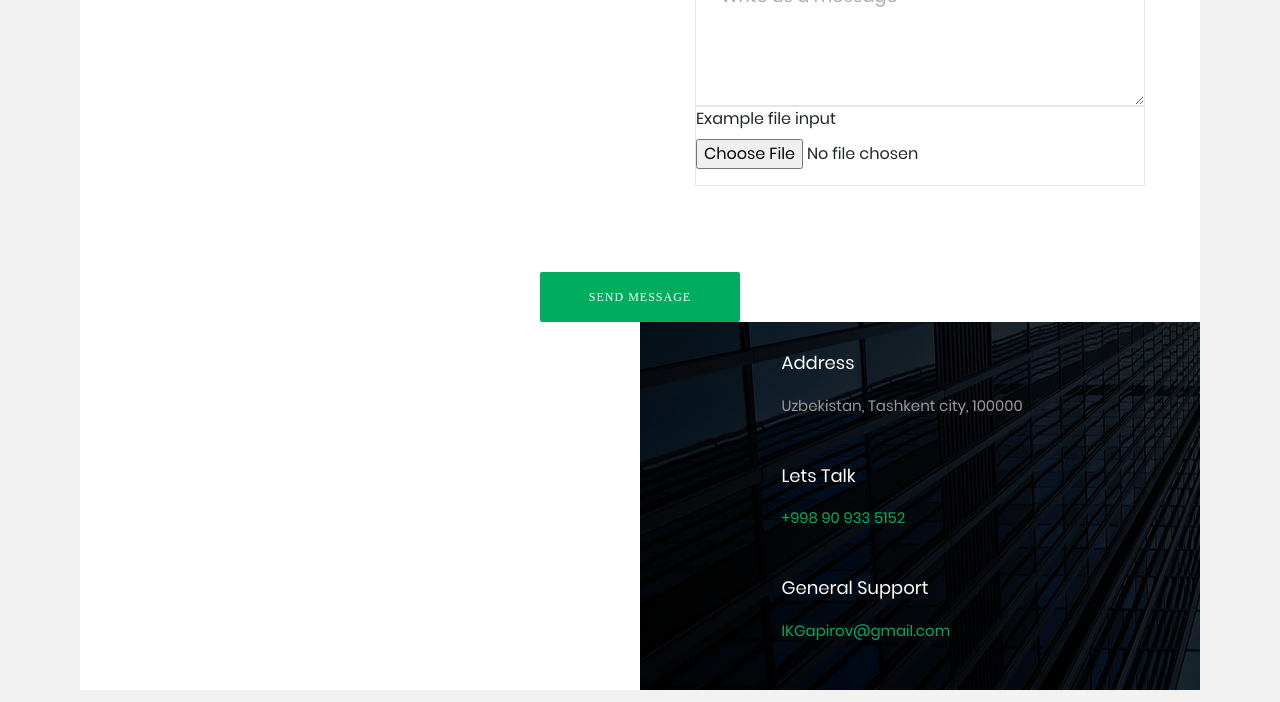
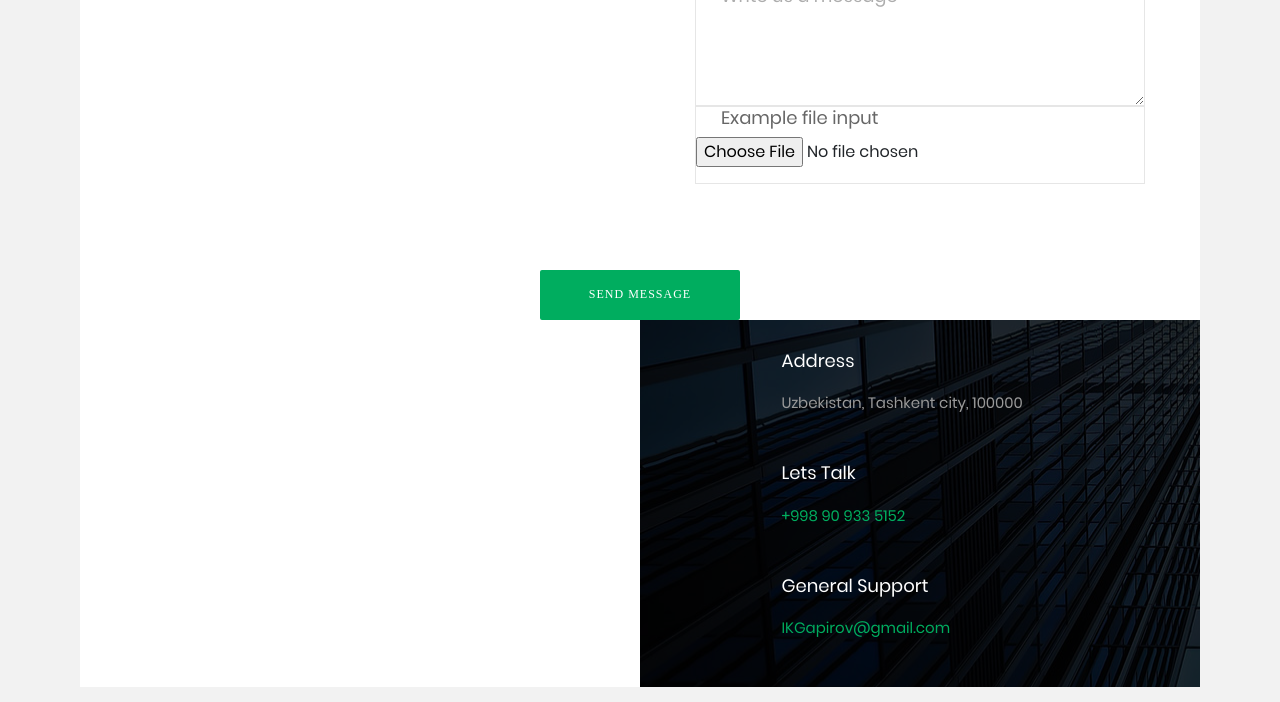
Before and after one commit to IKGapirov/IKGapirov.github.io, a Jekyll site: the page tax-consulting/index.html, which Jekyll copies as it is, in a window 1280 px wide. Shown: the part 626-1328 px from the top of the page. Built offline with Jekyll 4.4.1, drawn with Linux system fonts in a browser that asks for light colours; some web fonts are replaced.

Commit message:
Update index.html

```diff
--- a/tax-consulting/index.html
+++ b/tax-consulting/index.html
@@ -68,7 +68,7 @@
 				<div class="wrap-input100">
 					<form>
 						<div class="form-group">
-							<label for="exampleFormControlFile1">Example file input</label>
+							<label class="input100"  for="exampleFormControlFile1">Example file input</label>
 							<input type="file" class="form-control-file" id="exampleFormControlFile1">
 						</div>
 					</form>
```
